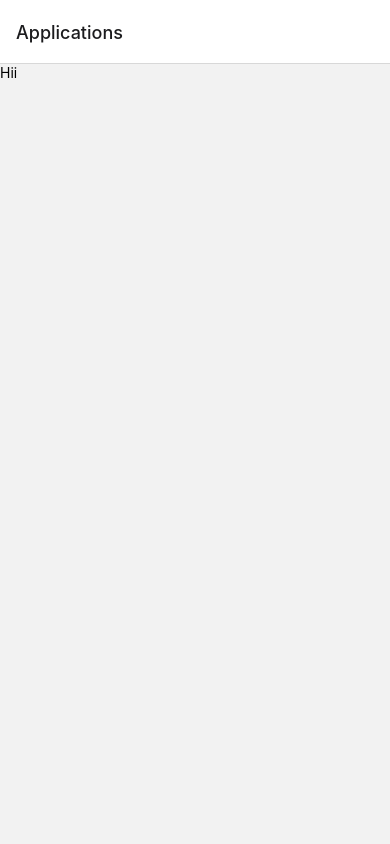
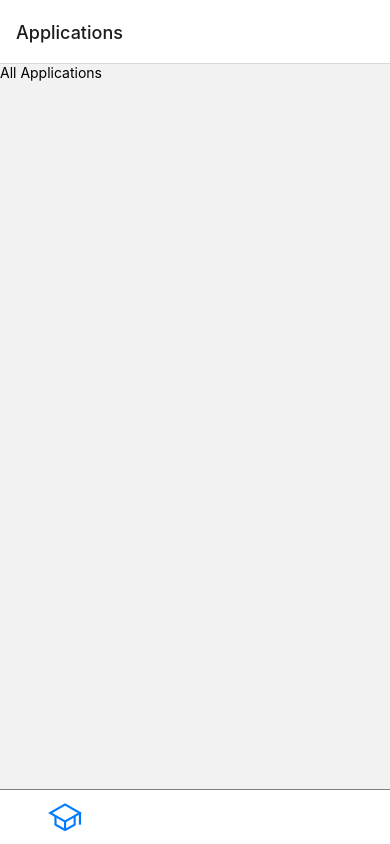
Before and after one commit to Rushil10/Masters-Application-Tracker, a React Native app: screen / in a window 390 px wide. Built offline with nearby package versions, Linux system fonts and the light colour scheme.

Commit message:
bottom-tab and icon-setup

```diff
--- a/App.js
+++ b/App.js
@@ -11,19 +11,72 @@ import {
 import {NavigationContainer} from '@react-navigation/native';
 import {createNativeStackNavigator} from '@react-navigation/native-stack';
 import AllApplications from './src/screens/AllApplications';
-import { DefaultTheme, DarkTheme } from '@react-navigation/native';
-import { MyDarkTheme } from './src/styles/ThemeStyles';
+import {DefaultTheme, DarkTheme} from '@react-navigation/native';
+import {MyDarkTheme} from './src/styles/ThemeStyles';
+import {createBottomTabNavigator} from '@react-navigation/bottom-tabs';
+import SearchStudents from './src/screens/SearchStudents';
+import Profile from './src/screens/Profile';
+import Ionicons from 'react-native-vector-icons/Ionicons';
+import Icon from 'react-native-vector-icons/EvilIcons';
+import Icon2 from 'react-native-vector-icons/AntDesign';
 
 const Stack = createNativeStackNavigator();
 
+const Tab = createBottomTabNavigator();
+
+function MyTabs() {
+  return (
+    <Tab.Navigator
+      screenOptions={{
+        tabBarLabelStyle: {fontSize: 11},
+        tabBarShowLabel: false,
+        tabBarStyle: {borderTopColor: 'grey', height: 55},
+        tabBarInactiveTintColor: 'white',
+      }}>
+      <Tab.Screen
+        options={{
+          tabBarLabel: 'Applications',
+          tabBarIcon: ({color, size}) => (
+            <Ionicons name="ios-school-outline" color={color} size={34} />
+          ),
+        }}
+        name="Applications"
+        component={AllApplications}
+      />
+      <Tab.Screen
+        options={{
+          tabBarLabel: 'Search',
+          tabBarIcon: ({color, size}) => (
+            <Icon name="search" color={color} size={35} />
+          ),
+        }}
+        name="Search"
+        component={SearchStudents}
+      />
+      <Tab.Screen
+        options={{
+          tabBarLabel: 'Profile',
+          tabBarIcon: ({color, size}) => (
+            <Icon2 name="profile" color={color} size={27} />
+          ),
+        }}
+        name="Profile"
+        component={Profile}
+      />
+    </Tab.Navigator>
+  );
+}
+
 function App() {
-
   const scheme = useColorScheme();
 
   return (
-    <NavigationContainer theme={scheme==='dark' ? MyDarkTheme : DefaultTheme}>
-      <Stack.Navigator>
-        <Stack.Screen name="Applications" component={AllApplications} />
+    <NavigationContainer theme={scheme === 'dark' ? MyDarkTheme : DefaultTheme}>
+      <Stack.Navigator
+        screenOptions={{
+          headerShown: false,
+        }}>
+        <Stack.Screen name="AllTabs" component={MyTabs} />
       </Stack.Navigator>
     </NavigationContainer>
   );
--- a/package.json
+++ b/package.json
@@ -10,12 +10,14 @@
     "lint": "eslint ."
   },
   "dependencies": {
+    "@react-navigation/bottom-tabs": "^6.2.0",
     "@react-navigation/native": "^6.0.8",
     "@react-navigation/native-stack": "^6.5.2",
     "react": "17.0.2",
     "react-native": "0.67.4",
     "react-native-safe-area-context": "^4.2.2",
-    "react-native-screens": "^3.13.1"
+    "react-native-screens": "^3.13.1",
+    "react-native-vector-icons": "^9.1.0"
   },
   "devDependencies": {
     "@babel/core": "^7.17.8",
--- a/src/screens/AllApplications.js
+++ b/src/screens/AllApplications.js
@@ -1,10 +1,12 @@
 import React from 'react';
-import {SafeAreaView, Text} from 'react-native';
+import {SafeAreaView, Text, View} from 'react-native';
 
 function AllApplications({navigation}) {
   return (
-    <SafeAreaView>
-      <Text>Hii</Text>
+    <SafeAreaView style={{flex:1}}>
+      <View>
+        <Text>All Applications</Text>
+      </View>
     </SafeAreaView>
   );
 }
--- /dev/null
+++ b/src/screens/Profile.js
@@ -0,0 +1,12 @@
+import React from 'react';
+import {SafeAreaView, Text} from 'react-native';
+
+function Profile({navigation}) {
+  return (
+    <SafeAreaView>
+      <Text>Profile Screen</Text>
+    </SafeAreaView>
+  );
+}
+
+export default Profile;
--- /dev/null
+++ b/src/screens/SearchStudents.js
@@ -0,0 +1,12 @@
+import React from 'react';
+import {SafeAreaView, Text} from 'react-native';
+
+function SearchStudents({navigation}) {
+  return (
+    <SafeAreaView>
+      <Text>Search Students</Text>
+    </SafeAreaView>
+  );
+}
+
+export default SearchStudents;
--- a/src/styles/ThemeStyles.js
+++ b/src/styles/ThemeStyles.js
@@ -1,7 +1,7 @@
 export const MyDarkTheme = {
     dark: true,
     colors: {
-        primary: '#9933FF',
+        primary: '#00AEAE',
         background: '#000000',
         card: '#000000',
         text: '#ffffff',
```
Also changed, not shown: 3 other files (tests, documents, lock files or other folders).
